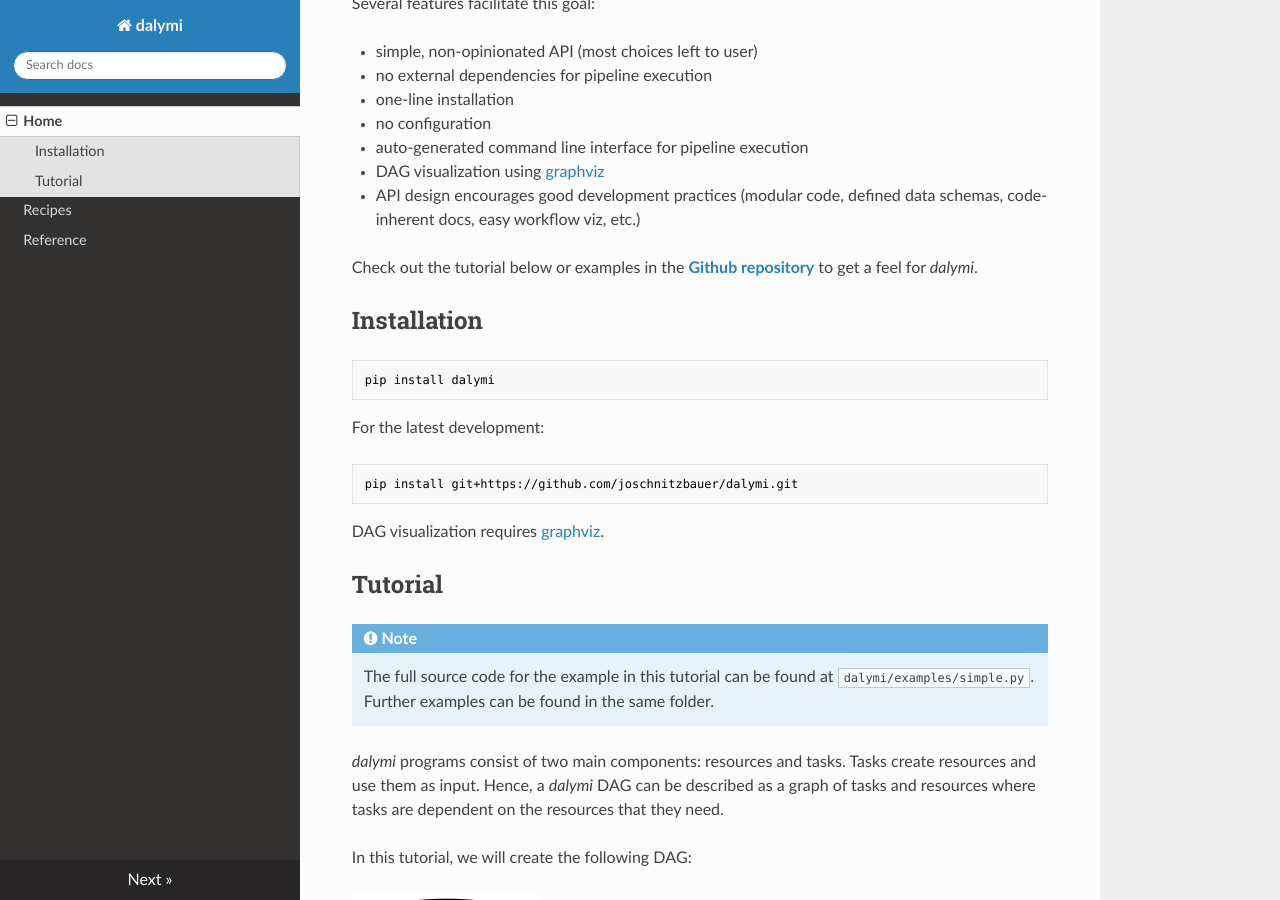
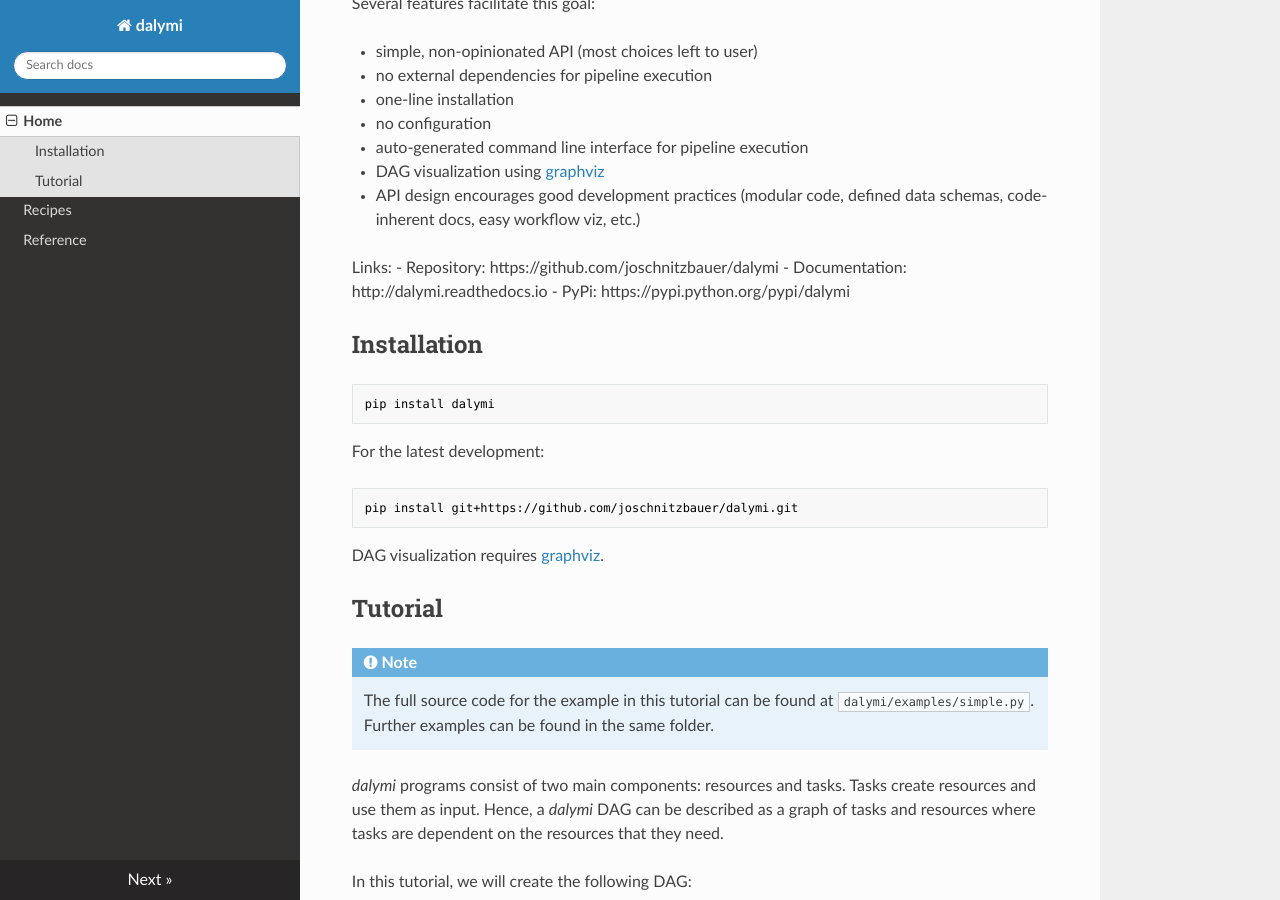
Before and after one commit to joschnitzbauer/dalymi, an MkDocs documentation site: the page built from docs/index.md, in a window 1280 px wide and 900 px high, scrolled down 505 px. Built offline with MkDocs 1.6.1, drawn with Linux system fonts in a browser that asks for light colours; nearby versions of some CDN libraries; old or Windows-style settings are respelled for this version of MkDocs.

Commit message:
link list

```diff
--- a/docs/index.md
+++ b/docs/index.md
@@ -22,8 +22,10 @@
 - DAG visualization using [graphviz](https://www.graphviz.org/)
 - API design encourages good development practices (modular code, defined data schemas, code-inherent docs, easy workflow viz, etc.)
 
-Check out the tutorial below or examples in the **[Github repository](https://github.com/joschnitzbauer/dalymi)** to get a
-feel for _dalymi_.
+Links:
+- Repository: https://github.com/joschnitzbauer/dalymi
+- Documentation: http://dalymi.readthedocs.io
+- PyPi: https://pypi.python.org/pypi/dalymi
 
 ## Installation
 
```
